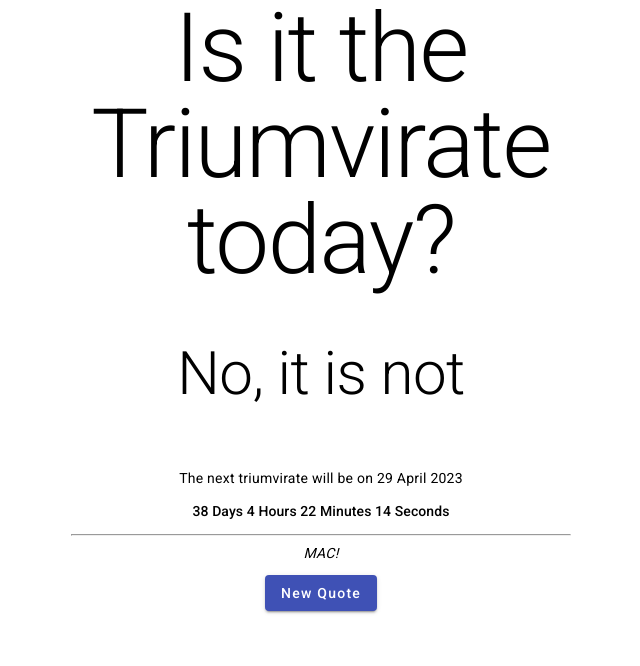
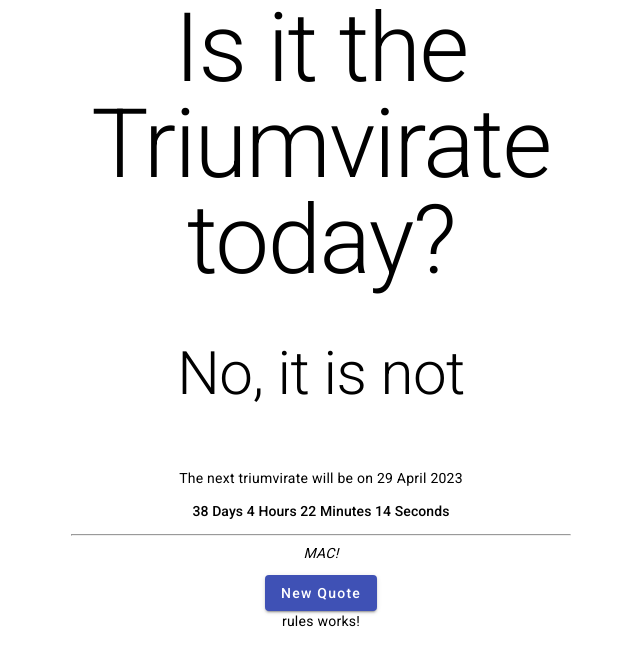
Before and after one commit to Das3nde/triumvirate, an Angular app: page / in a window 1280 px wide. Shown: the top 666 px of the page, without its empty margins (319-959 px from the left). Built offline with nearby package versions, Linux system fonts and the light colour scheme.

Commit message:
Added new Rules Component; migrated project to standalone

```diff
--- a/src/app/app.component.html
+++ b/src/app/app.component.html
@@ -26,4 +26,5 @@
   </ng-template>
   <hr>
   <app-random-quote></app-random-quote>
+  <app-rules></app-rules>
 </div>
--- a/src/app/app.component.ts
+++ b/src/app/app.component.ts
@@ -1,9 +1,10 @@
 import { Component, AfterViewInit, ElementRef, ViewChild } from '@angular/core';
+import { RulesComponent } from './rules/rules.component';
 
 @Component({
   selector: 'app-root',
   templateUrl: './app.component.html',
-  styleUrls: ['./app.component.css']
+  styleUrls: ['./app.component.css'],
 })
 export class AppComponent implements AfterViewInit {
 
--- /dev/null
+++ b/src/app/rules/rules.component.html
@@ -0,0 +1 @@
+<p>rules works!</p>
```
Also changed, not shown: src/app/app.module.ts (+5 -5 lines), src/app/random-quote/random-quote.component.ts (+6 -3 lines), src/app/rules/rules.component.ts (added, +11 -0 lines), src/app/rules/rules.component.css (added), 2 other files (tests, documents, lock files or other folders).
